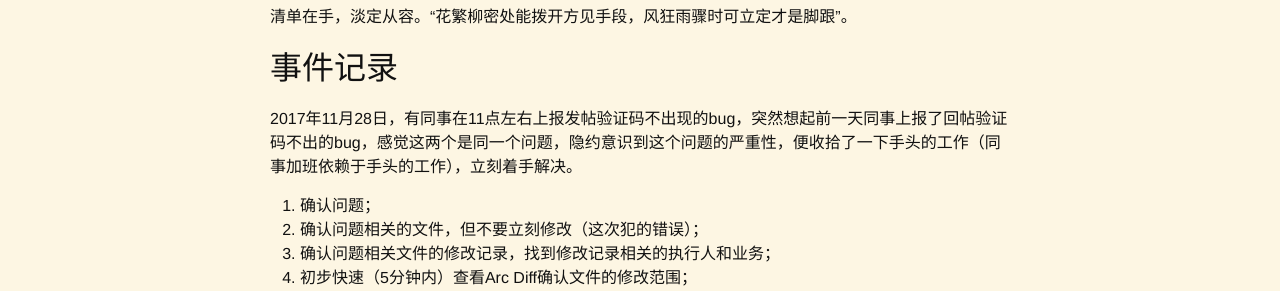
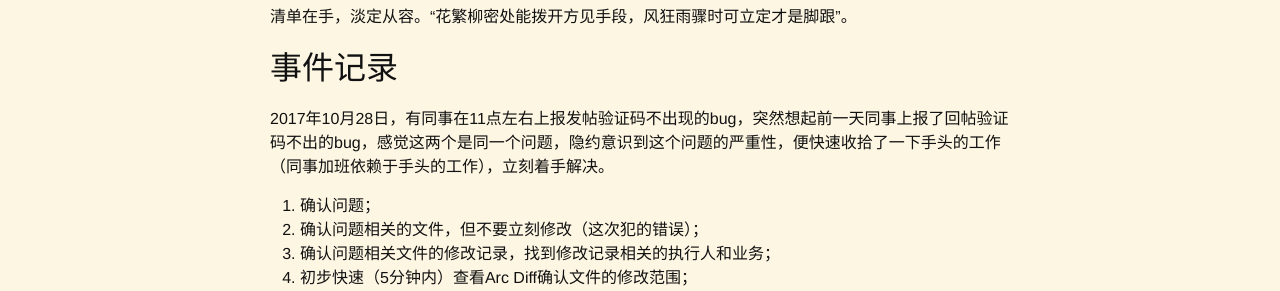
Before and after one commit to testudy/testudy.github.io, a Jekyll site: the page built from tech/_posts/2017-11-17-debug-checklist.md, in a window 1280 px wide. Shown: the part 672-963 px from the top of the page. Built offline with Jekyll 4.4.1, drawn with Linux system fonts in a browser that asks for light colours; comment, search, counter and statistics services are not loaded.

Commit message:
修改时间错误

```diff
--- a/tech/_posts/2017-11-17-debug-checklist.md
+++ b/tech/_posts/2017-11-17-debug-checklist.md
@@ -28,7 +28,7 @@ tags: 技术 原创
 
 ## 事件记录
 
-2017年11月28日，有同事在11点左右上报发帖验证码不出现的bug，突然想起前一天同事上报了回帖验证码不出的bug，感觉这两个是同一个问题，隐约意识到这个问题的严重性，便收拾了一下手头的工作（同事加班依赖于手头的工作），立刻着手解决。
+2017年10月28日，有同事在11点左右上报发帖验证码不出现的bug，突然想起前一天同事上报了回帖验证码不出的bug，感觉这两个是同一个问题，隐约意识到这个问题的严重性，便快速收拾了一下手头的工作（同事加班依赖于手头的工作），立刻着手解决。
 
 1. 确认问题；
 2. 确认问题相关的文件，但不要立刻修改（这次犯的错误）；
```
